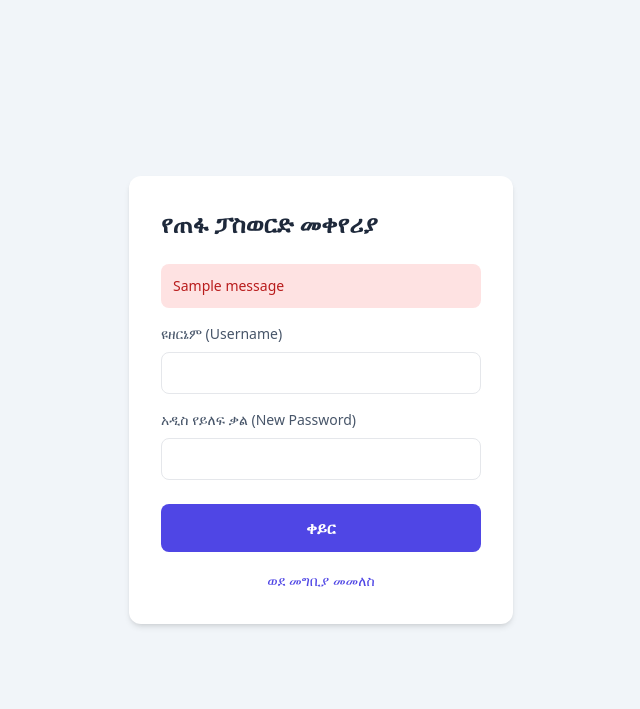
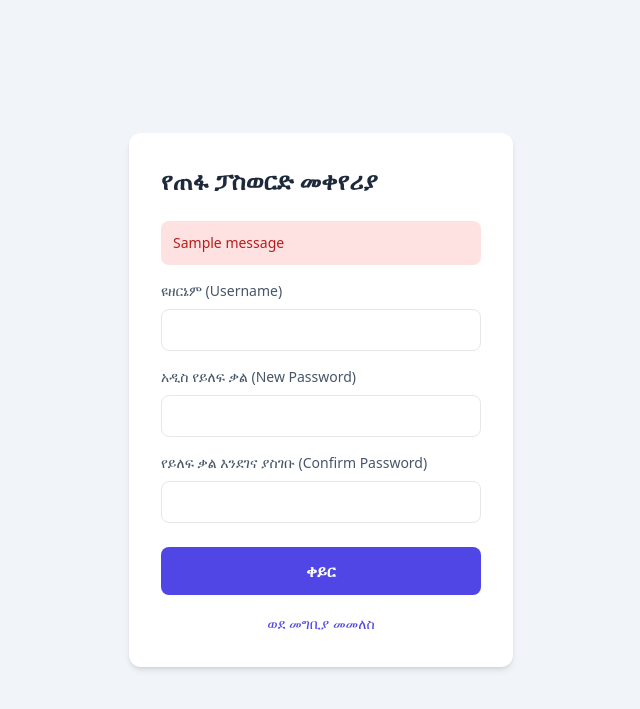
Before and after one commit to gedamuayana/my_shop, a Django app: template templates/registration/direct_reset.html in a window 1280 px wide. Shown: the top 709 px of the page, without its empty margins (319-959 px from the left). Run offline with Django 5.2, Linux system fonts and the light colour scheme; the template is opened without the code that fills it, so the values that code supplies are empty; tables that the repository leaves empty hold one stand-in row (values such as "Sample post"); one stand-in notice (Sample message) is shown; some libraries are stand-ins or nearby versions.

Commit message:
Update direct reset template with confirm password

```diff
--- a/templates/registration/direct_reset.html
+++ b/templates/registration/direct_reset.html
@@ -10,9 +10,9 @@
         <h2 class="text-2xl font-bold mb-6 text-slate-800">የጠፋ ፓስወርድ መቀየሪያ</h2>
 
         {% if messages %}
-            <div class="mb-4 p-3 bg-red-100 text-red-700 rounded-lg text-sm">
+            <div class="mb-4 p-3 bg-red-100 text-red-700 rounded-lg text-sm space-y-1">
                 {% for message in messages %}
-                    {{ message }}
+                    <p>{{ message }}</p>
                 {% endfor %}
             </div>
         {% endif %}
@@ -21,14 +21,19 @@
             {% csrf_token %}
             <div class="mb-4">
                 <label class="block text-sm font-medium text-slate-600 mb-2">ዩዘርኔም (Username)</label>
-                <input type="text" name="username" required class="w-full px-4 py-2 border rounded-lg focus:outline-none focus:ring-2 focus:ring-indigo-500">
+                <input type="text" name="username" required class="w-full px-4 py-2 border rounded-lg focus:outline-none focus:ring-2 focus:ring-indigo-500" value="{{ request.POST.username }}">
             </div>
-            <div class="mb-6">
+            <div class="mb-4">
                 <label class="block text-sm font-medium text-slate-600 mb-2">አዲስ የይለፍ ቃል (New Password)</label>
                 <input type="password" name="password" required class="w-full px-4 py-2 border rounded-lg focus:outline-none focus:ring-2 focus:ring-indigo-500">
             </div>
+            <div class="mb-6">
+                <label class="block text-sm font-medium text-slate-600 mb-2">የይለፍ ቃል እንደገና ያስገቡ (Confirm Password)</label>
+                <input type="password" name="confirm_password" required class="w-full px-4 py-2 border rounded-lg focus:outline-none focus:ring-2 focus:ring-indigo-500">
+            </div>
             <button type="submit" class="w-full py-3 bg-indigo-600 text-white font-bold rounded-lg hover:bg-indigo-700 transition duration-200">ቀይር</button>
         </form>
+
         <div class="mt-4 text-center">
             <a href="{% url 'login' %}" class="text-sm text-indigo-600 hover:underline">ወደ መግቢያ መመለስ</a>
         </div>
```
